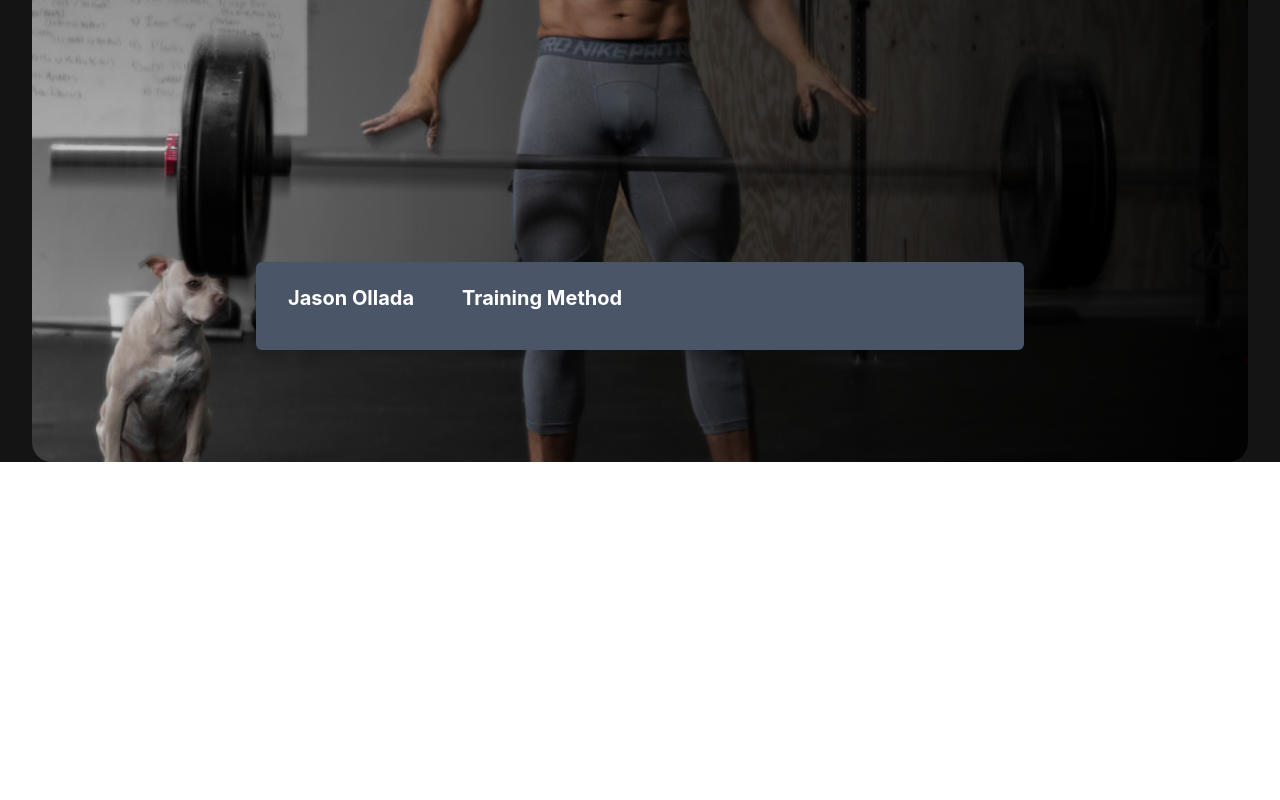
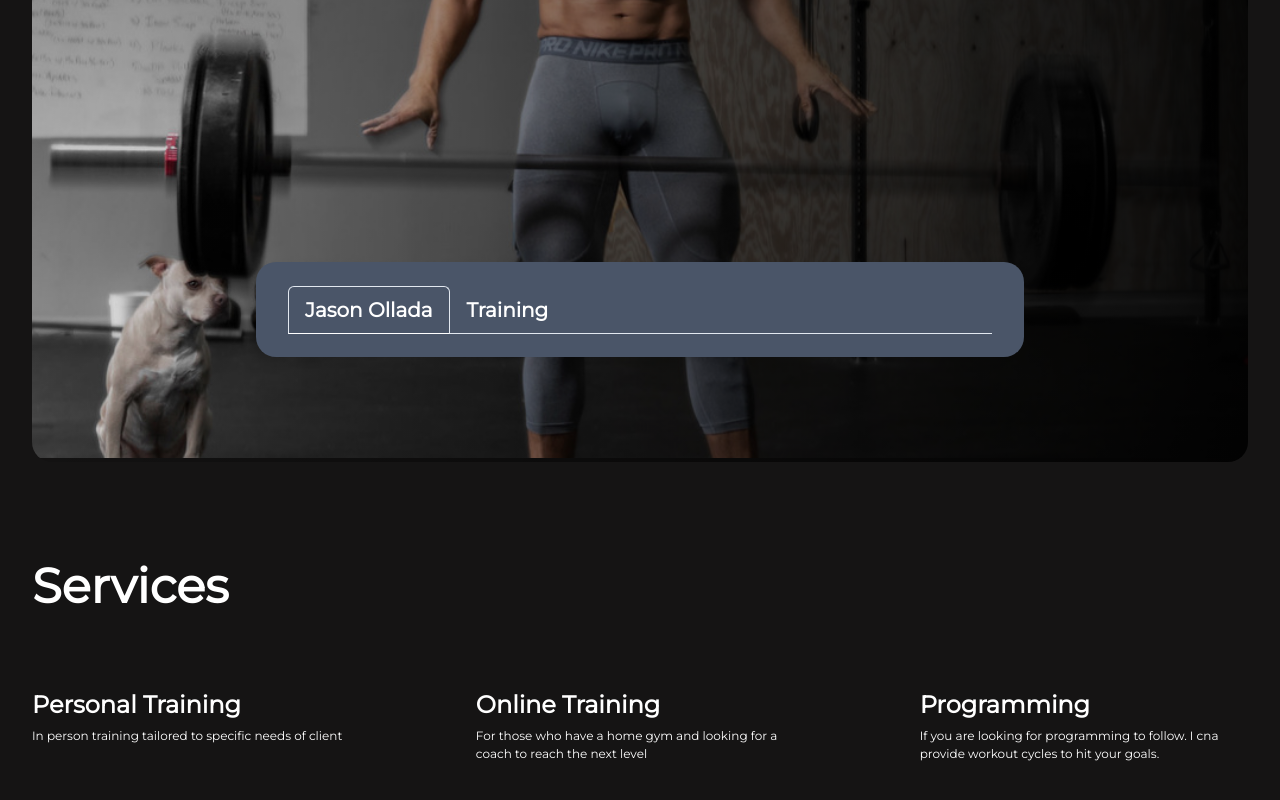
Before and after one commit to JasonO380/bf_app_frontend, a React (Create React App) app: page / in a window 1280 px wide. Shown: the part 408-1208 px from the top of the page. Before the commit the page ends 870 px from the top, so only its background shows below. Built offline with nearby package versions, Linux system fonts and the light colour scheme.

Commit message:
Some animations in and serivces text in place

```diff
--- a/src/index.js
+++ b/src/index.js
@@ -2,12 +2,30 @@ import React from "react";
 import ReactDOM from "react-dom/client";
 import "./index.css";
 import App from "./App";
-import { ChakraProvider } from "@chakra-ui/react";
+import { ChakraProvider, extendTheme } from "@chakra-ui/react";
+import { Global, css } from "@emotion/core";
 import reportWebVitals from "./reportWebVitals";
 
 const root = ReactDOM.createRoot(document.getElementById("root"));
+const theme = extendTheme({
+    fonts: {
+        heading: "Montserrat",
+        body: "Montserrat",
+    },
+});
 root.render(
-    <ChakraProvider>
+    <ChakraProvider theme={theme}>
+        <Global
+            styles={css`
+                /* Load Montserrat font from Google Fonts */
+                @import url("https://fonts.googleapis.com/css?family=Montserrat&display=swap");
+
+                /* Apply Montserrat font to all elements */
+                body {
+                    font-family: "Montserrat", sans-serif;
+                }
+            `}
+        />
         <App />
     </ChakraProvider>
 );
--- a/src/pages/homepage/components/description-info.js
+++ b/src/pages/homepage/components/description-info.js
@@ -2,18 +2,20 @@ const info = [
     [
         {
             title: "Jason",
-            description: "With over ten years of experience as a strength and conditoning coach I have created programs for my clients to thrive and see lasting results. Using mindful training I tailor programs for each individuals specific needs while creating a positive and encouraging environment"
+            description: [
+                "With over ten years of experience as a strength and conditoning coach I have created programs for my clients to thrive and see lasting results. Using mindful training I tailor programs for each individuals specific needs while creating a positive and encouraging environment",
+            ],
         },
         {
-            title:"Training",
+            title: "Training",
             description: [
                 "Build a strong base through mobility work during warm ups",
                 "Build a strong technical foundation with the basic lifts SQUAT DEADLIFT PULLING and PRESSING movements",
                 "Metabolic conditioning achieved by executing higher rep HIT style training for weight loss",
                 "Speed and power are increased with execution of the olympic lifts",
-            ]
-        }
-    ]
+            ],
+        },
+    ],
 ];
 
 export default info;
--- a/src/pages/homepage/components/description.js
+++ b/src/pages/homepage/components/description.js
@@ -2,82 +2,115 @@ import React, { useState } from "react";
 import logo from "../../../images/logo.jpeg";
 import me from "../../../images/Intro-me.jpeg";
 import { useMediaQuery } from "@chakra-ui/react";
-import { Link } from "react-router-dom";
+import Services from "./services";
+import { motion } from "framer-motion";
 import info from "./description-info";
 import {
     Box,
     Image,
     Flex,
+    Text,
     Button,
     Heading,
     Stack,
     Spacer,
+    Tabs,
+    TabList,
+    TabPanels,
+    Tab,
+    TabPanel,
 } from "@chakra-ui/react";
 
 const Description = () => {
-    const [selectedOption, setSelectedOption] = useState(false);
-    const [description, setDescription] = useState();
+    const [isClicked, setIsClicked] = useState(false);
+    const [description, setDescription] = useState([]);
+    const [activeHeading, setActiveHeading] = useState(null);
+    let data = [];
     const clickHandler = (event) => {
+        setDescription([]);
         const title = event.target.dataset.name;
         console.log(event.target.dataset.name);
-        // info.forEach((section) => {
-        //     section.forEach((item) => {
-        //         if (item.title === title && Array.isArray(item.description)) {
-        //             item.description.forEach((description) => {
-        //                 console.log(description);
-        //             });
-        //         }
-        //     });
-        // });
-        info.map((section)=>
-        section.map((item)=> {
-            if(title === "Jason"){
-                console.log(item.description)
+        const item = info[0].find((item) => item.title === title);
+        if (title === "Jason") {
+            item.description.map((info) => {
+                data = [];
+                data.push(info);
+                console.log(data);
+            });
+            setDescription(data);
+            setIsClicked(true);
+            console.log(isClicked);
         }
-            if (title === "Training"){
-                item.description.map((des)=> {
-                    console.log(des)
-                })
+
+        if (title === "Training") {
+            item.description.map((info) => {
+                data.push(info);
+                console.log(data);
+            });
+            setDescription(data);
+            setIsClicked(true);
         }
-        }))
+        setActiveHeading(title);
     };
 
     return (
         <Box
             bg="gray.600"
-            w="60%"
-            mt={-200}
+            w="100%"
+            // mt={-200}
             mx="auto"
             px={8}
             py={6}
-            borderRadius="md"
+            borderRadius="20px"
             zIndex={3}
             position="relative"
         >
-            <Flex gap={12} mb={4}>
-                <Heading
+            <Tabs variant="enclosed">
+                <TabList>
+                    <Tab
                         as="h2"
                         data-name="Jason"
                         color="white"
                         fontSize="xl"
                         fontWeight="bold"
-                    cursor="pointer"
                         onClick={clickHandler}
                     >
                         Jason Ollada
-                </Heading>
-                <Heading
+                    </Tab>
+                    <Tab
                         as="h2"
                         data-name="Training"
                         color="white"
                         fontSize="xl"
                         fontWeight="bold"
-                    cursor="pointer"
                         onClick={clickHandler}
                     >
-                    Training Method
-                </Heading>
-            </Flex>
+                        Training
+                    </Tab>
+                </TabList>
+                {isClicked &&
+                    description.map((info, index) => {
+                        return (
+                            <TabPanels
+                            as={motion.div}
+                            key={index}
+                            initial={{ opacity: 0, height: 0 }}
+                            animate={{ opacity: 1, height: "auto" }}
+                            transition={{ duration: 0.5 }}>
+                                <TabPanel>
+                                    <Text fontSize="xs"  key={index} color="white">
+                                        {info}
+                                    </Text>
+                                </TabPanel>
+                                <TabPanel>
+                                    <Text fontSize="xs" key={index} color="white">
+                                        {info}
+                                    </Text>
+                                </TabPanel>
+                            </TabPanels>
+                        );
+                    })}
+            </Tabs>
         </Box>
     );
 };
--- a/src/pages/homepage/components/intro2.js
+++ b/src/pages/homepage/components/intro2.js
@@ -1,6 +1,7 @@
 import React from "react";
 import logo from "../../../images/logo.jpeg";
 import me from "../../../images/Intro-me.jpeg";
+import Services from "./services";
 import { useMediaQuery } from "@chakra-ui/react";
 import { Link } from "react-router-dom";
 import { Box, Image, Flex, Button, Heading, Stack, Spacer, Text } from "@chakra-ui/react";
@@ -62,6 +63,7 @@ const Intro2 = () => {
                     </Text>
                 </Stack>
             </Flex>
+            {/* <Services /> */}
         </React.Fragment>
     );
 };
--- /dev/null
+++ b/src/pages/homepage/components/services.js
@@ -0,0 +1,60 @@
+import React from "react";
+import {
+    Box,
+    Image,
+    Flex,
+    Button,
+    Heading,
+    Stack,
+    Spacer,
+    Text,
+} from "@chakra-ui/react";
+
+const Services = () => {
+    return (
+        <Box
+            mt={-1}
+            bg="#151414"
+            position="relative"
+            height="100%"
+            width="100%"
+        >
+            <Box mt={100} margin="auto" width="95%" justify="space-between">
+                <Heading paddingTop="100px" fontSize="3rem" color="white">
+                    Services
+                </Heading>
+                <Flex mt={75} justify="space-between">
+                    <Stack width="27%">
+                        <Heading fontSize="1.5rem" color="white">
+                            Personal Training
+                        </Heading>
+                        <Text fontSize="xs" color="white">
+                            In person training tailored to specific needs of
+                            client
+                        </Text>
+                    </Stack>
+                    <Stack width="27%">
+                        <Heading fontSize="1.5rem" color="white">
+                            Online Training
+                        </Heading>
+                        <Text fontSize="xs" color="white">
+                            For those who have a home gym and looking for a
+                            coach to reach the next level
+                        </Text>
+                    </Stack>
+                    <Stack width="27%">
+                        <Heading fontSize="1.5rem" color="white">
+                            Programming
+                        </Heading>
+                        <Text fontSize="xs" color="white">
+                            If you are looking for programming to follow. I cna
+                            provide workout cycles to hit your goals.
+                        </Text>
+                    </Stack>
+                </Flex>
+            </Box>
+        </Box>
+    );
+};
+
+export default Services;
--- a/src/pages/homepage/intro.js
+++ b/src/pages/homepage/intro.js
@@ -4,6 +4,7 @@ import me from "../../images/Intro-me.jpeg";
 import { useMediaQuery } from "@chakra-ui/react";
 import Intro2 from "./components/intro2";
 import Description from "./components/description";
+import Services from "./components/services";
 import { Link } from "react-router-dom";
 import { Box, Image, Flex, Button, Heading, Stack } from "@chakra-ui/react";
 
@@ -11,7 +12,7 @@ const Intro = () => {
     const [isTabletOrAbove] = useMediaQuery("(min-width: 600px)");
     return (
         <React.Fragment>
-            <Box bg="#151414" height={isTabletOrAbove ? "100vh" : "100%"}>
+            <Box bg="#151414" height={isTabletOrAbove ? "100vh" : "100vh"}>
                 <Flex
                     align="end"
                     // justify="space-between"
@@ -39,9 +40,17 @@ const Intro = () => {
                     </Button>
                 </Flex>
                 <Intro2 />
-                <Description />
+                <Box
+                position="absolute"
+                left= "50%"
+                transform= "translateX(-50%)"
+                width="60%"
+                zIndex={3}
+                mt={-200}>
+                    <Description />
+                </Box>
+                <Services />
             </Box>
-            {/* <Description /> */}
         </React.Fragment>
     );
 };
```
Lines whose indentation alone changed are shown as unchanged.
